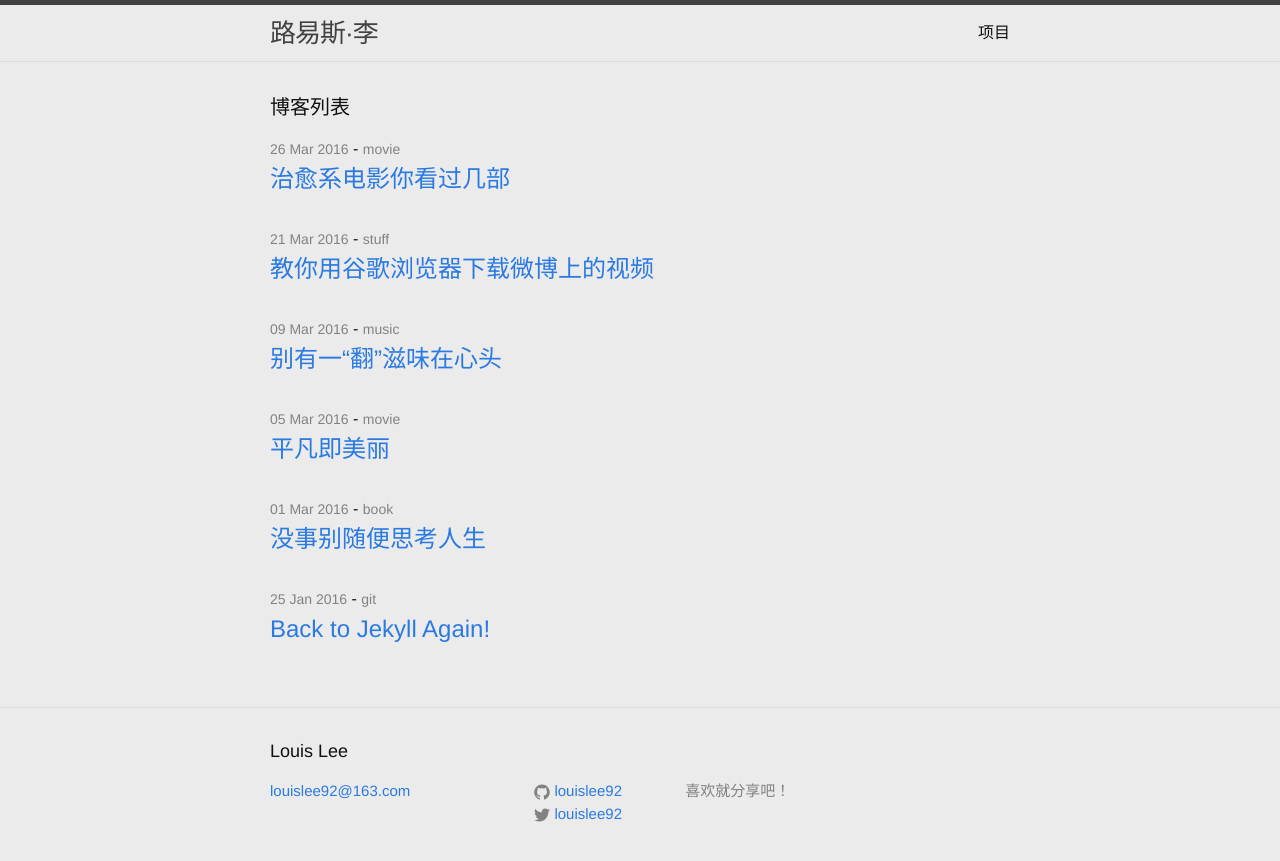
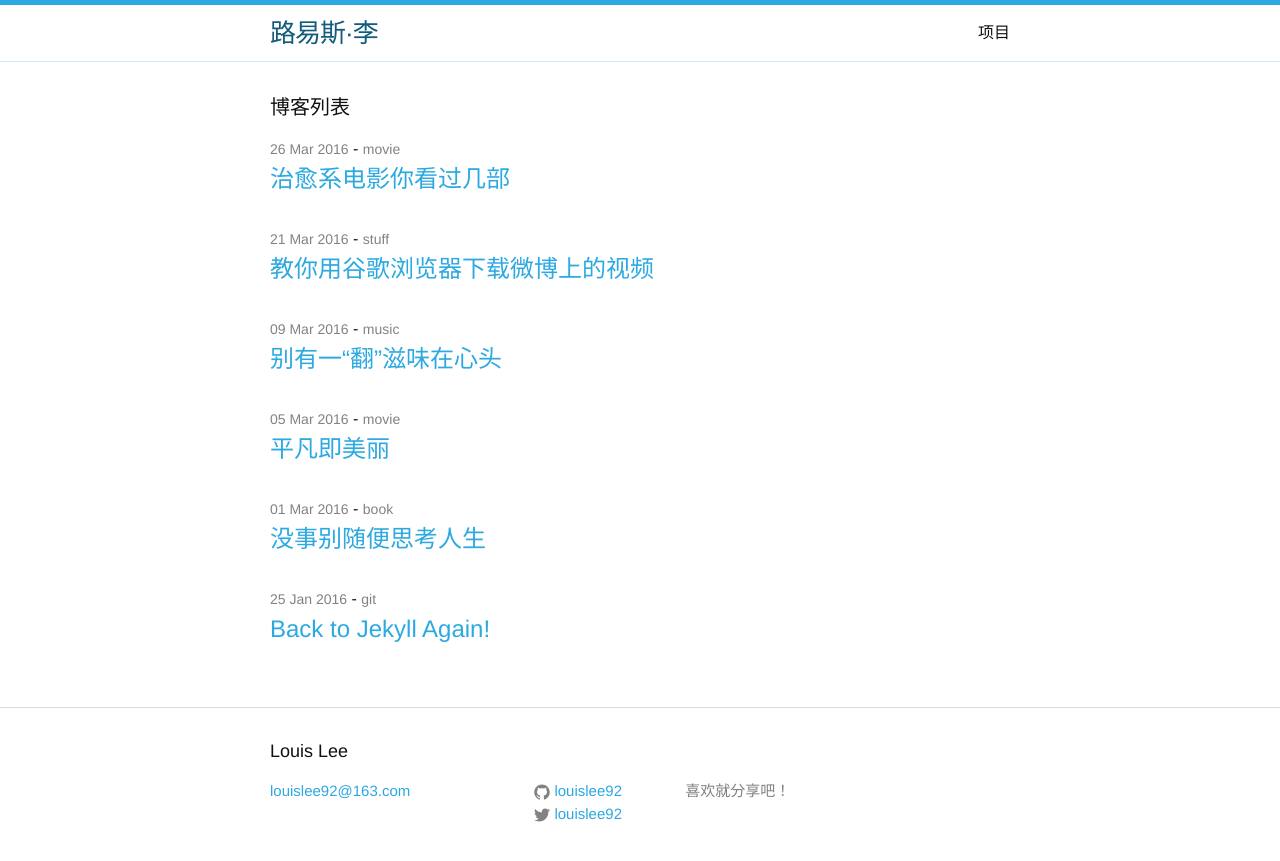
Before and after one commit to louislee92/louislee92.github.com, a Jekyll site: the page built from index.html, in a window 1280 px wide. Shown: the top 861 px of the page. Built offline with Jekyll 4.4.1, drawn with Linux system fonts in a browser that asks for light colours; nearby versions of some CDN libraries.

Commit message:
update style

```diff
--- a/_sass/_layout.scss
+++ b/_sass/_layout.scss
@@ -2,8 +2,8 @@
  * Site header
  */
 .site-header {
-    border-top: 5px solid $grey-color-dark;
-    border-bottom: 1px solid $grey-color-light;
+    border-top: 5px solid $brand-color;
+    border-bottom: 1px solid $brand-color-light;
     min-height: 56px;
 
     // Positioning context for the mobile navigation icon
@@ -20,7 +20,7 @@
 
     &,
     &:visited {
-        color: $grey-color-dark;
+        color: $brand-color-dark;
     }
 }
 
--- a/css/main.scss
+++ b/css/main.scss
@@ -15,8 +15,10 @@ $base-line-height: 1.5;
 $spacing-unit:     30px;
 
 $text-color:       #111;
-$background-color: #ebebeb;
-$brand-color:      #2a7ae2;
+$background-color: #ffffff;
+$brand-color:      #2ca9e1;
+$brand-color-light: lighten($brand-color, 35%);
+$brand-color-dark:  darken($brand-color, 25%);
 
 $grey-color:       #828282;
 $grey-color-light: lighten($grey-color, 35%);
```
